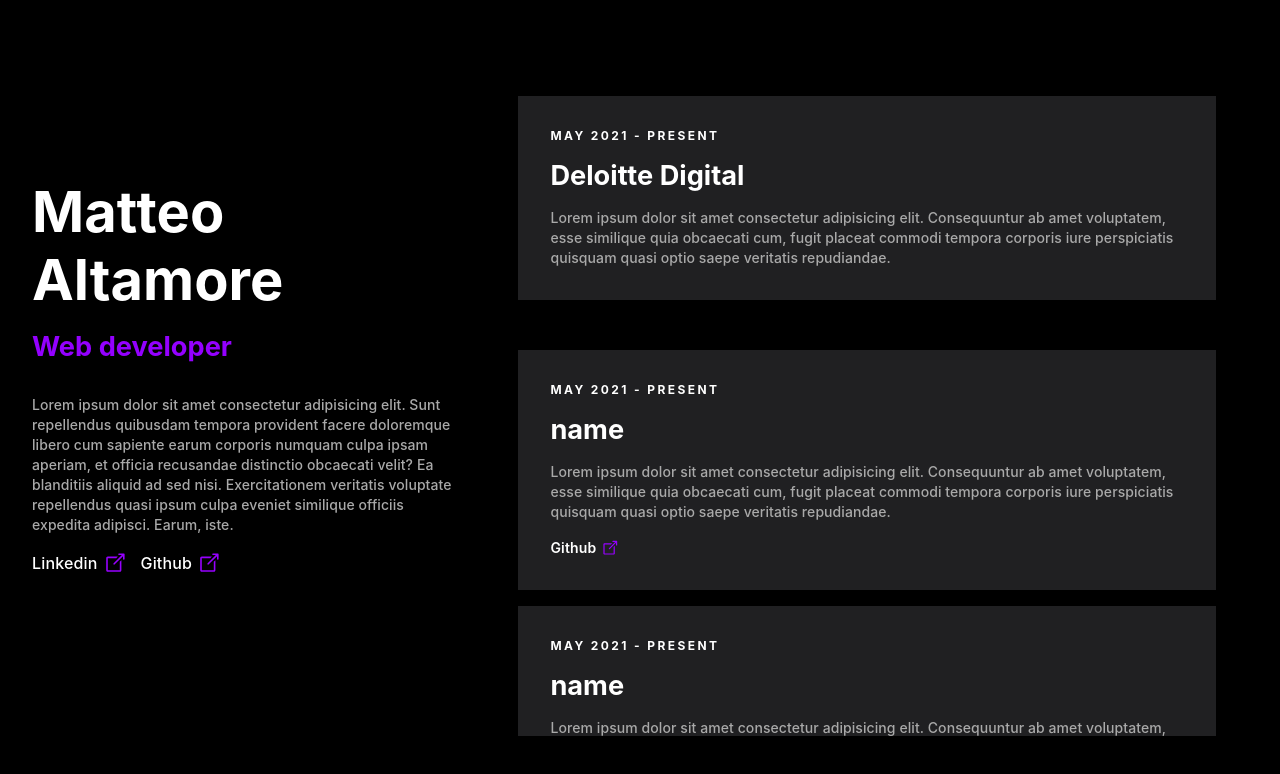
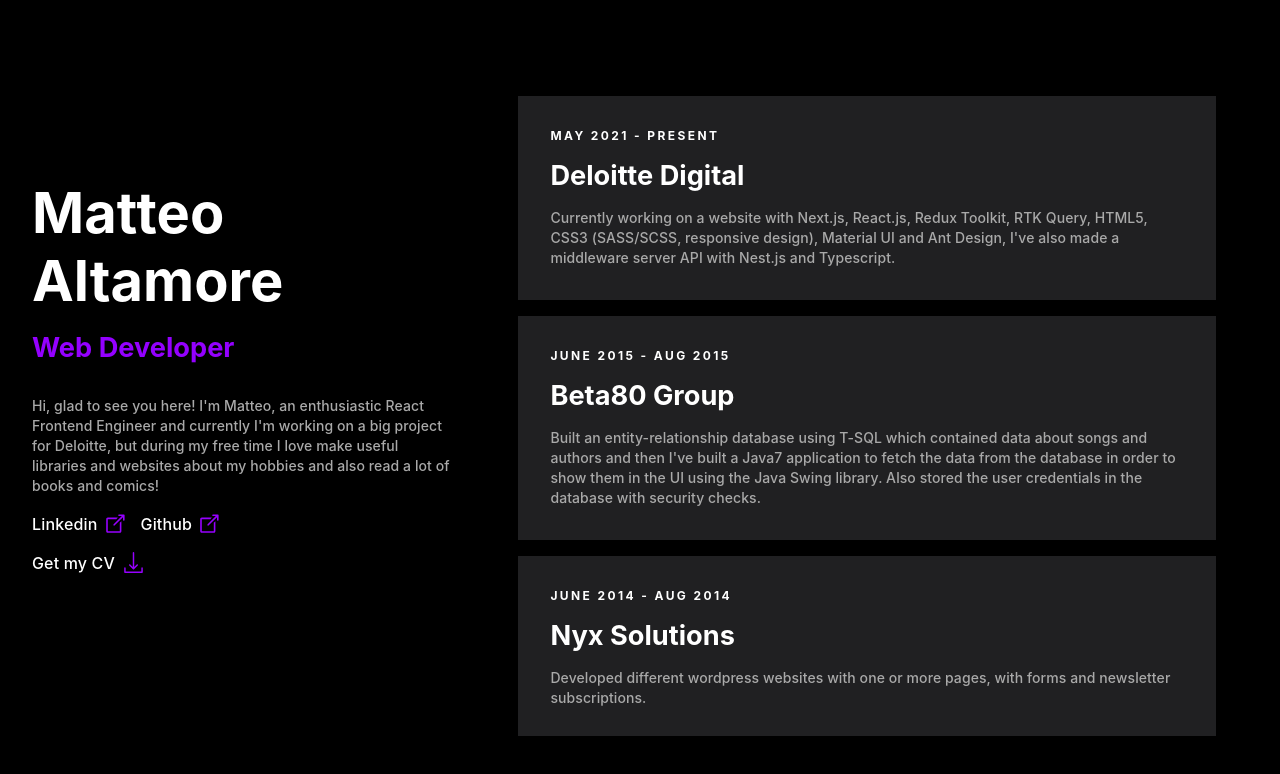
Before and after one commit to mataltamore/portfolio, a React (Create React App) app: page / in a window 1280 px wide. Shown: the top 774 px of the page. Built offline with nearby package versions, Linux system fonts and the light colour scheme.

Commit message:
Content uploaded

```diff
--- a/src/Content/cv.json
+++ b/src/Content/cv.json
@@ -4,43 +4,40 @@
       {
         "range": "may 2021 - present",
         "name": "Deloitte Digital",
-        "description": "Lorem ipsum dolor sit amet consectetur adipisicing elit. Consequuntur ab amet voluptatem, esse similique quia obcaecati cum, fugit placeat commodi tempora corporis iure perspiciatis quisquam quasi optio saepe veritatis repudiandae."
+        "description": "Currently working on a website with Next.js, React.js, Redux Toolkit, RTK Query, HTML5, CSS3 (SASS/SCSS, responsive design), Material UI and Ant Design, I've also made a middleware server API with Nest.js and Typescript."
+      },
+      {
+        "range": "june 2015 - aug 2015",
+        "name": "Beta80 Group",
+        "description": "Built an entity-relationship database using T-SQL which contained data about songs and authors and then I've built a Java7 application to fetch the data from the database in order to show them in the UI using the Java Swing library. Also stored the user credentials in the database with security checks."
+      },
+      {
+        "range": "june 2014 - aug 2014",
+        "name": "Nyx Solutions",
+        "description": "Developed different wordpress websites with one or more pages, with forms and newsletter subscriptions."
       }
     ],
     [
       {
-        "range": "may 2021 - present",
-        "name": "name",
+        "range": "may 2022",
+        "name": "Pokedex Website",
         "description": "Lorem ipsum dolor sit amet consectetur adipisicing elit. Consequuntur ab amet voluptatem, esse similique quia obcaecati cum, fugit placeat commodi tempora corporis iure perspiciatis quisquam quasi optio saepe veritatis repudiandae.",
         "site": {
           "name": "Github",
-          "link": "#github1"
+          "link": "https://github.com/mataltamore/pokedex-site"
         }
       },
       {
-        "range": "may 2021 - present",
-        "name": "name",
-        "description": "Lorem ipsum dolor sit amet consectetur adipisicing elit. Consequuntur ab amet voluptatem, esse similique quia obcaecati cum, fugit placeat commodi tempora corporis iure perspiciatis quisquam quasi optio saepe veritatis repudiandae.",
-        "site": {
-          "name": "Github",
-          "link": "#github2"
-        }
-      },
-      {
-        "range": "may 2021 - present",
-        "name": "name",
-        "description": "Lorem ipsum dolor sit amet consectetur adipisicing elit. Consequuntur ab amet voluptatem, esse similique quia obcaecati cum, fugit placeat commodi tempora corporis iure perspiciatis quisquam quasi optio saepe veritatis repudiandae.",
-        "site": {
-          "name": "Github",
-          "link": "#github3"
-        }
+        "range": "nov 2020 - apr 2021",
+        "name": "NIST Lightweight Cryptography Competition",
+        "description": "Made a theoretical attack to the Elephant (V1.1) cipher with the help of a script written in python and with a SAT Solver library."
       }
     ],
     [
       {
         "range": "sept 2016 - apr 2021",
-        "name": "University of Milan",
-        "description": "Lorem ipsum dolor sit amet consectetur adipisicing elit. Consequuntur ab amet voluptatem, esse similique quia obcaecati cum, fugit placeat commodi tempora corporis iure perspiciatis quisquam quasi optio saepe veritatis repudiandae."
+        "name": "Univerity of Milan",
+        "description": "Bachelor's Degree in Computer Science. My favorite courses were Algorithms and Data Structures, Databases, Software Engineer and Design Patterns, Cryptography"
       }
     ]
   ]
--- a/src/Content/social.json
+++ b/src/Content/social.json
@@ -2,11 +2,11 @@
   "data": [
     {
       "label": "Linkedin",
-      "href": "#linkedin"
+      "href": "https://www.linkedin.com/in/matteoaltamore/"
     },
     {
       "label": "Github",
-      "href": "#github"
+      "href": "https://github.com/mataltamore"
     }
   ]
 }
--- a/src/components/About/About.js
+++ b/src/components/About/About.js
@@ -1,6 +1,8 @@
 import React from "react";
 import "./About.scss";
 import linkIcon from "../../images/links.svg";
+import downloadIcon from "../../images/download.svg";
+import resumePdf from "../../content/Matteo_Altamore_Resume.pdf";
 import SOCIAL from "../../content/social.json";
 
 const Button = ({ label, href }) => {
@@ -16,20 +18,22 @@
   return (
     <section className="about">
       <h1>Matteo Altamore</h1>
-      <h3 className="about__subtitle">Web developer</h3>
+      <h3 className="about__subtitle">Web Developer</h3>
       <p className="about__body">
-        Lorem ipsum dolor sit amet consectetur adipisicing elit. Sunt
-        repellendus quibusdam tempora provident facere doloremque libero cum
-        sapiente earum corporis numquam culpa ipsam aperiam, et officia
-        recusandae distinctio obcaecati velit? Ea blanditiis aliquid ad sed
-        nisi. Exercitationem veritatis voluptate repellendus quasi ipsum culpa
-        eveniet similique officiis expedita adipisci. Earum, iste.
+        Hi, glad to see you here! I'm Matteo, an enthusiastic React Frontend
+        Engineer and currently I'm working on a big project for Deloitte, but
+        during my free time I love make useful libraries and websites about my
+        hobbies and also read a lot of books and comics!
       </p>
       <div className="social">
         {SOCIAL.data.map((btn) => {
           return <Button key={btn.label} {...btn} />;
         })}
       </div>
+      <a href={resumePdf} download className="resume">
+        Get my CV
+        <img src={downloadIcon} alt="DownloadCV" />
+      </a>
     </section>
   );
 };
--- a/src/components/About/About.scss
+++ b/src/components/About/About.scss
@@ -28,3 +28,14 @@
     }
   }
 }
+
+.resume {
+  @include flex-container($align: center);
+  gap: 0.5rem;
+
+  padding-top: 1rem;
+
+  & > img {
+    @include icon-setup(21px, 21px);
+  }
+}
```
Also changed, not shown: src/images/download.svg (added), 1 other file (tests, documents, lock files or other folders).
